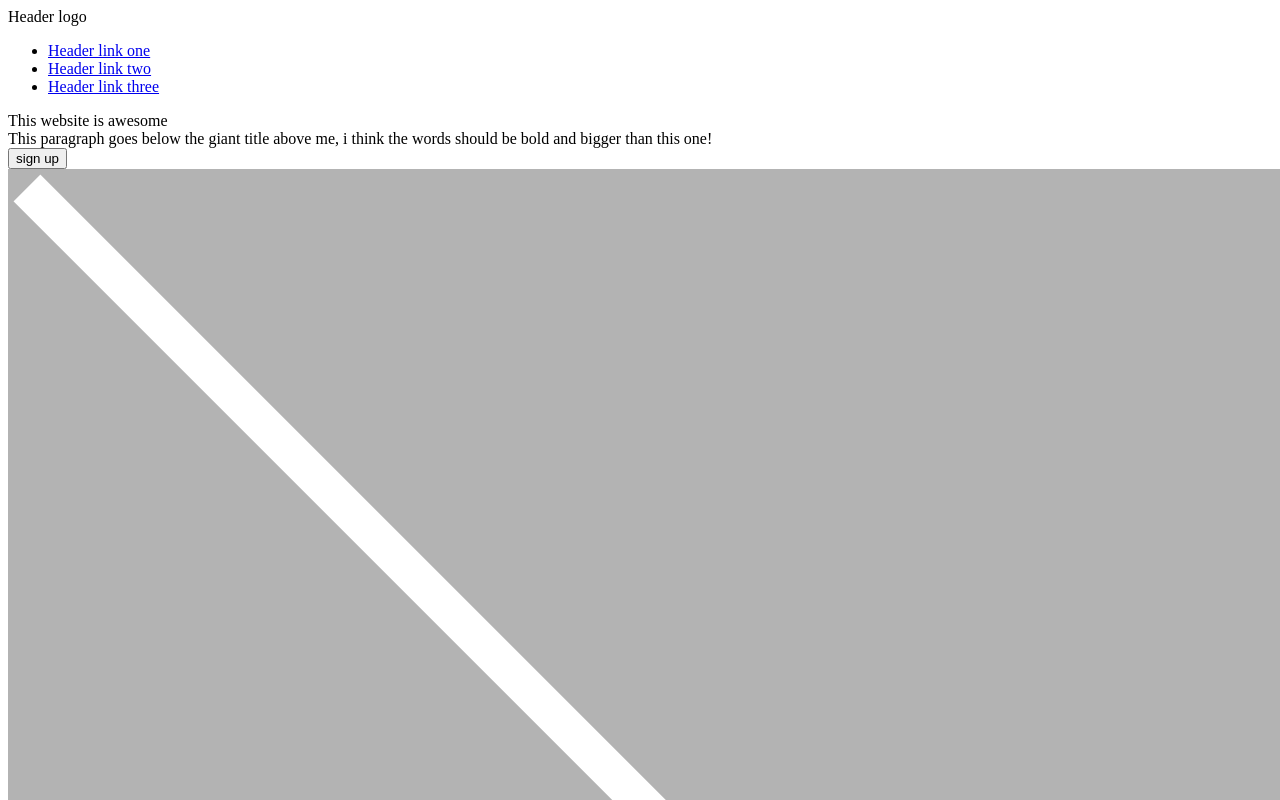
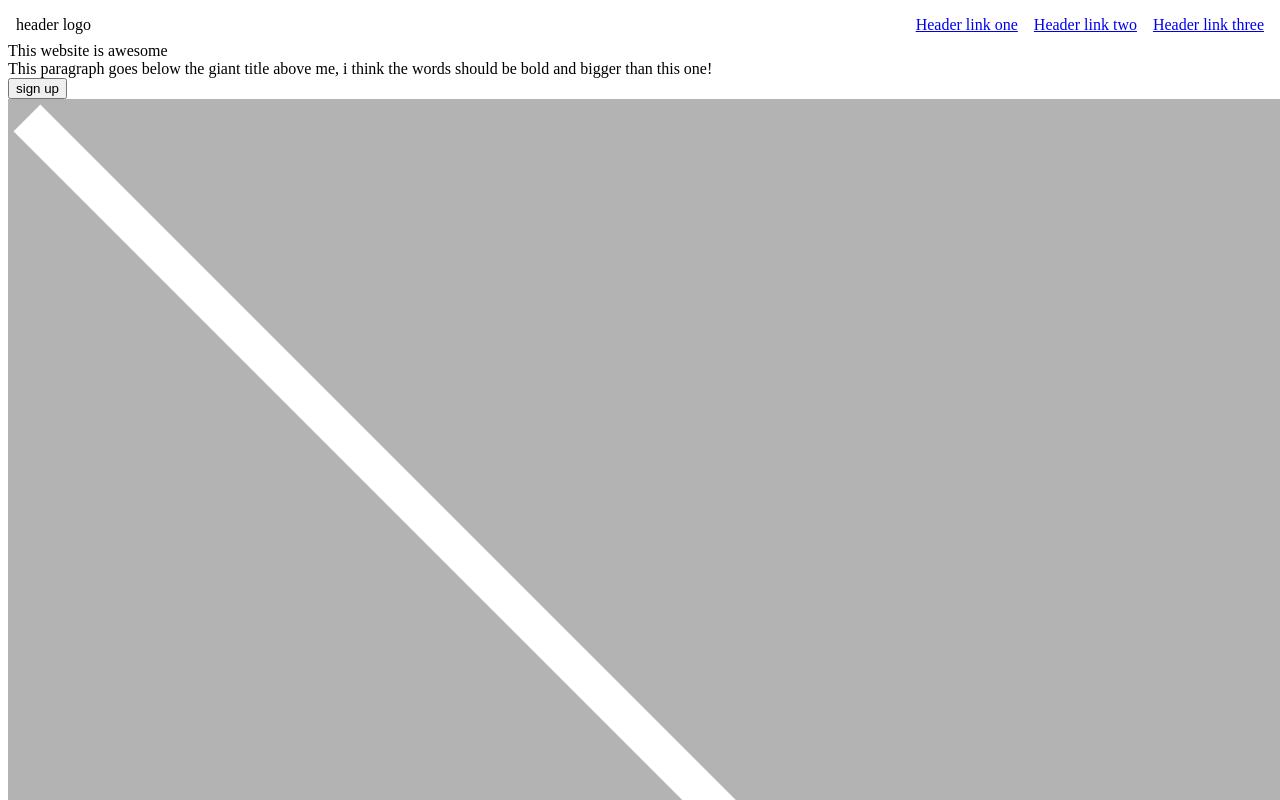
Before and after one commit to omegatryon/projectlandingpage, a plain HTML site: page index.html in a window 1280 px wide. Shown: the top 800 px of the page. Drawn offline with Linux system fonts and the light colour scheme.

Commit message:
added the logo and links to the CSS file which successfully resulted in the right coding required to match the odin projects exactly.

```diff
--- a/index.html
+++ b/index.html
@@ -3,20 +3,30 @@
 <head>
 <meta charset="UTF-8">
 <title>Project Landing page</title>
+<link rel="stylesheet" href="stylesheet.css">
 </head>
 <body>
-<div class="headerlogo">Header logo</div>
- <div class="headerlinks">
-  <ul>
-   <li><a href="https://www.google.com/" alt="link to google">Header link one</a></li>
-   <li><a href="https://www.theodinproject.com/lessons/foundations-landing-page" alt="link to this project">Header link two</a></li>
-   <li><a href="https://www.theodinproject.com/lessons/foundations-recipes" alt="link to previous project">Header link three</a></li>
+<div class="logo">
+ <div class="left">
+  <div class="headerlogo">
+   header logo
  </div>
+  </div>
+  <div class="right">
+   <ul class="ul">
+    <li><a href="https://www.google.com/" alt="link to google">Header link one</a></li>
+    <li><a href="https://www.theodinproject.com/lessons/foundations-landing-page" alt="link to this project">Header link two</a></li>
+    <li><a href="https://www.theodinproject.com/lessons/foundations-recipes" alt="link to previous project">Header link three</a></li>
+  </div>
+  </ul>
+</div>
+<div class="subsection">
  <div class="maintitle">This website is awesome</div>
   <div class="mainparagraph">This paragraph goes below the giant title above me, i think the words should be bold and bigger than this one!</div>
   <button class="signup">sign up</button>
   <img src="./images/f.png" alt="image placeholder">
-<div class="newsection">Some random information</div>
+</div>
+<div class="newsection">Some random information
  <img src="./images/stock1.jpg" alt="Stock photo">
  <p class="firstdescription">I am a paragraph under this first photo</p>
  <img src="./images/stock2.jpg" alt="stock photo 2">
@@ -25,5 +35,12 @@
  <p class="thirddescription">okay so a third paragraph with a bit more words</p>
  <img src="./images/stock4.jpg" alt="stock photo 4">
  <p class="fourthdescription">so the fourth paragraph and it looks good</p>
+</div>
+<p class="quote">this is a fake quote from someone famous as a test for the project landing pad! lets add some more random words for filler because well...why not!</p>
+ <p class="boldquote">-George Washington</p>
+<div class="actionheader">Its a call to action!!
+ <p class="actionpara">oh wow take action and click the sign up button to the right of this paragraph</p>
+ <button class="anotherbutton">Sign up!</button>
+</div>
 </body>
 </html>
--- a/stylesheet.css
+++ b/stylesheet.css
@@ -0,0 +1,12 @@
+.logo {
+  display: flex;
+  justify-content: space-between;
+  padding: 8px;
+}
+.ul {
+   list-style-type: none;
+   display: flex;
+   margin: 0;
+   padding: 0;
+   gap: 16px;
+}
```
